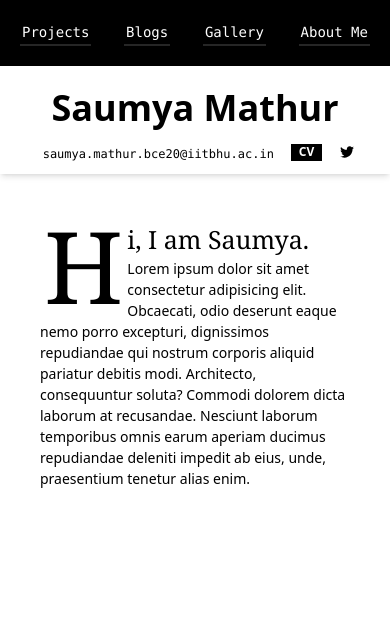
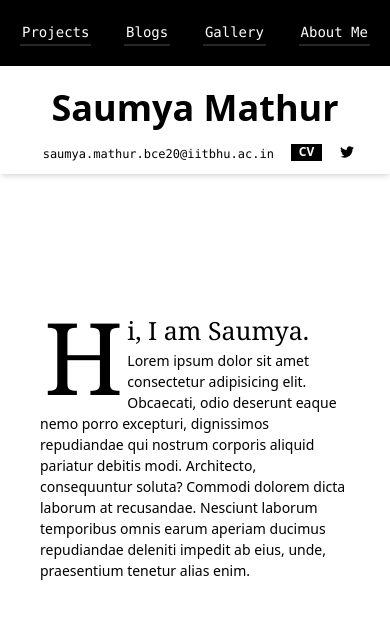
Before and after one commit to sanyam-dev/blogger, a Next.js app: page / in a window 390 px wide. Shown: the top 618 px of the page. Built offline with nearby package versions, Linux system fonts and the light colour scheme; what better-react-mathjax would draw is missing.

Commit message:
tried unfucking the responsivity a bit

```diff
--- /dev/null
+++ b/components/MainStage.js
@@ -0,0 +1,7 @@
+export default function MainStage({children}) {
+	return (
+		<div className='sm:mt-auto sm:h-[75vh]'>
+			{children}
+		</div>
+	)
+}
--- /dev/null
+++ b/components/ProjectLayout.js
@@ -0,0 +1,9 @@
+
+
+export default function ProjectLayout(){
+	return (
+		<div id = "heyy">
+			ProjectLayout
+		</div>
+	)
+}
--- a/pages/layout.js
+++ b/pages/layout.js
@@ -13,8 +13,8 @@ export default function DashBoardLayout({children, titleCard}){
 				</div>
 				<div
           id="list"
-          className='col-span-3 px-10 mt-[15%] sm:mt-[0px]
-          sm:px-20 overflow-scroll'>
+          className='col-span-3 px-10 pt-[150px] sm:mt-[0px] sm:pt-[75px]
+          sm:px-20 overflow-scroll list-none'>
             {children}
 				</div>
 			</div>
```
Also changed, not shown: 1 other file (tests, documents, lock files or other folders).
